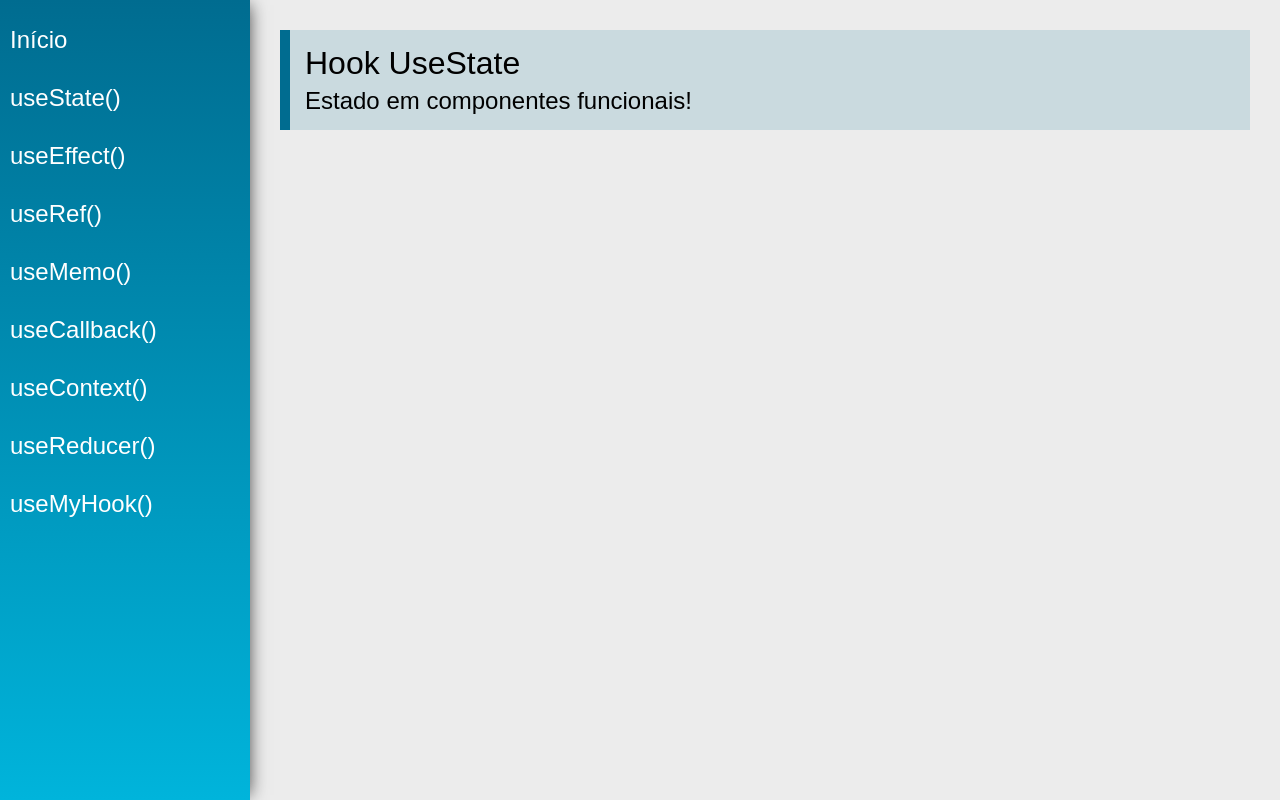
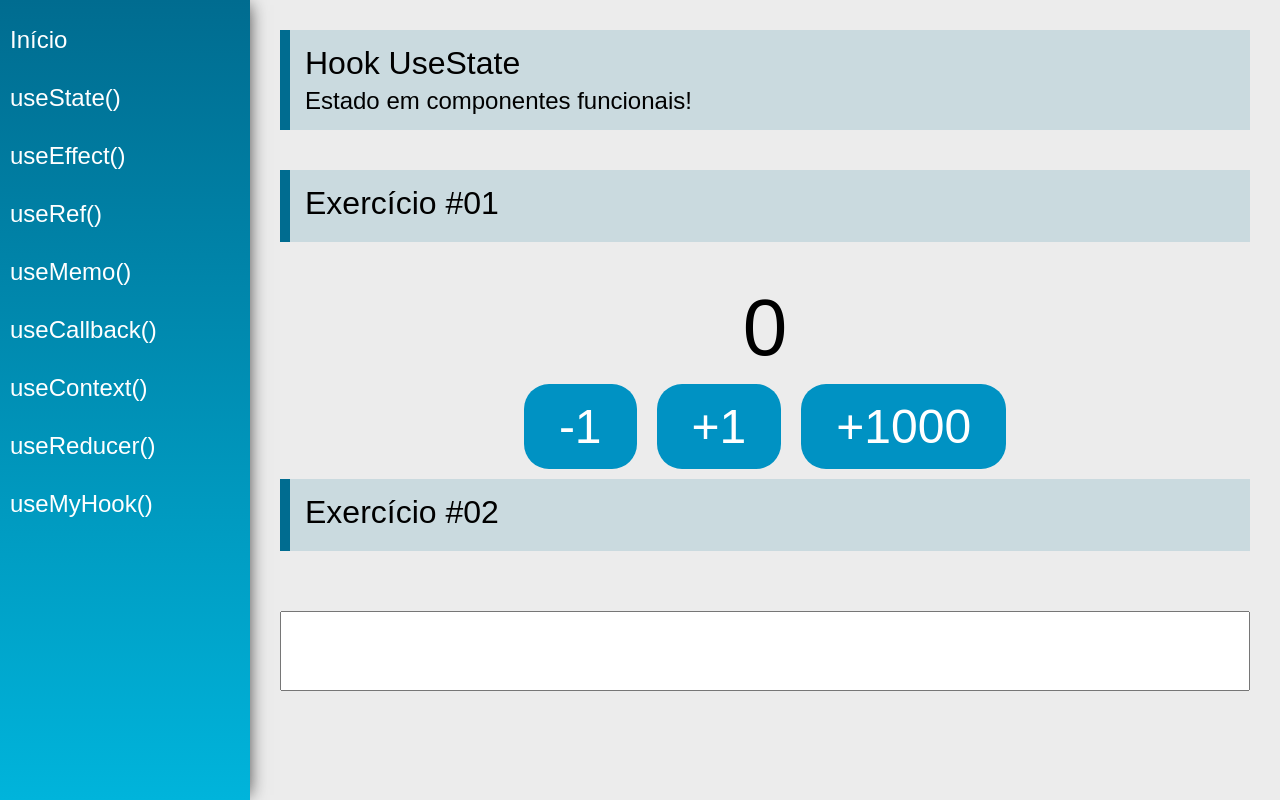
Before and after one commit to rldrodrigo/react-hooks, a React (Create React App) app: page /useState in a window 1280 px wide. Built offline with nearby package versions, Linux system fonts and the light colour scheme.

Commit message:
useRef01

```diff
--- a/src/views/examples/UseRef.jsx
+++ b/src/views/examples/UseRef.jsx
@@ -1,13 +1,34 @@
-import React from 'react'
+import React, { useRef } from 'react'
+import { useEffect, useState } from 'react/cjs/react.development'
 import PageTitle from '../../components/layout/PageTitle'
+import SectionTitle from '../../components/layout/SectionTitle'
 
 const UseRef = (props) => {
+    const [value1, setValue1] = useState("")
+    const count = useRef(0)
+
+    useEffect(function () {
+        count.current = count.current + 1
+    }, [value1])
+
     return (
         <div className="UseRef">
             <PageTitle
                 title="Hook UseRef"
                 subtitle="Retorna um objeto mutável com a propriedade .current!"
             />
+
+            <SectionTitle title="Exercício #01" />
+            <div className="center">
+                <div>
+                    <span className="text">Valor: </span>
+                    <span className="text">{value1} [ </span>
+                    <span className="text red">{count.current}</span>
+                    <span className="text"> ]</span>
+                </div>
+
+                <input type="text" className="input" value={value1} onChange={e => setValue1(e.target.value)} />
+            </div>
         </div>
     )
 }
--- a/src/views/examples/UseState.jsx
+++ b/src/views/examples/UseState.jsx
@@ -1,14 +1,33 @@
 import React, { useState } from 'react'
 import PageTitle from '../../components/layout/PageTitle'
+import SectionTitle from '../../components/layout/PageTitle'
 
 const UseState = (props) => {
-    const x = useState(0)
+
+    const [count, setCount] = useState(0) //Valor inicial
+    const [name, setName] = useState('')
+
     return (
         <div className="UseState">
             <PageTitle
                 title="Hook UseState"
                 subtitle="Estado em componentes funcionais!"
             />
+
+            <SectionTitle title="Exercício #01" />
+            <div className="center">
+                <span className="text">
+                    {count}
+                </span>
+                <div>
+                    <button className="btn" onClick={() => setCount(count - 1)}>-1</button>
+                    <button className="btn" onClick={() => setCount(count + 1)}>+1</button>
+                    <button className="btn" onClick={() => setCount(current => current + 1000)}>+1000</button>
+                </div>
+            </div>
+            <SectionTitle title="Exercício #02" />
+            <input type="text" className="input" value={name} onChange={e => setName(e.target.value)} />
+            <span className="text">{name}</span>
         </div>
     )
 }
```
